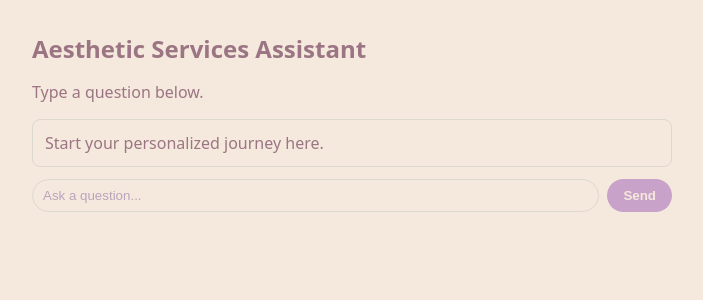
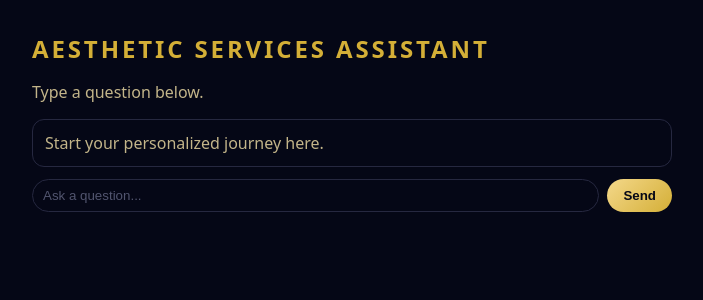
Before and after one commit to nurseericainjects-netizen/wix-ai-minimal-chatbot, a Next.js app: page / in a window 1280 px wide. Shown: the top 300 px of the page, without its empty margins (288-991 px from the left). Built offline with nearby package versions, Linux system fonts and the light colour scheme.

Commit message:
Revamp chat UI with new color scheme and styles
Updated colors and styles for chat interface elements.

```diff
--- a/app/globals.css
+++ b/app/globals.css
@@ -13,8 +13,8 @@ body {
   display: flex;
   justify-content: center;
   padding: 16px;
-  background-color: #F5E9DD; /* soft tan page background */
-  color: #927C66;            /* taupe text */
+  background-color: #050716;  /* deep navy like logo background */
+  color: #D4AF37;             /* gold */
 }
 
 /* Main chat container width */
@@ -27,20 +27,22 @@ body {
 .chat-title {
   font-size: 24px;
   margin-bottom: 8px;
-  color: #9B7583; /* soft mauve */
+  color: #D4AF37;             /* main gold */
+  letter-spacing: 0.12em;
+  text-transform: uppercase;
 }
 
 .chat-subtitle {
   margin-bottom: 16px;
-  color: #9B7583;
+  color: #C3B58A;             /* softer gold for body text */
 }
 
 /* Scrollable message area */
 .chat-messages {
-  border: 1px solid #DCD8CE;
-  border-radius: 8px;
+  border: 1px solid #262840;
+  border-radius: 12px;
   padding: 12px;
-  background-color: #F5E9DD; /* or #DCD8CE if you want slightly darker */
+  background-color: #050716;  /* keep same dark background */
   max-height: 60vh;
   overflow-y: auto;
   margin-bottom: 12px;
@@ -49,7 +51,7 @@ body {
 /* Empty state / loading text */
 .chat-empty,
 .chat-loading {
-  color: #9B7583;
+  color: #C3B58A;
 }
 
 /* Rows and bubbles */
@@ -64,23 +66,24 @@ body {
 
 .message-bubble {
   display: inline-block;
-  padding: 6px 10px;
-  border-radius: 12px;
+  padding: 8px 12px;
+  border-radius: 16px;
   max-width: 80%;
   white-space: pre-wrap;
+  box-shadow: 0 2px 6px rgba(0, 0, 0, 0.4);
 }
 
-/* User message bubble */
+/* User message bubble – outlined gold */
 .message-user {
-  background-color: #F5E9DD;
-  color: #927C66;
-  border: 1px solid #DCD8CE;
+  background-color: transparent;
+  color: #F4D88A;
+  border: 1px solid #D4AF37;
 }
 
-/* Bot message bubble */
+/* Bot message bubble – filled soft navy with gold text */
 .message-bot {
-  background-color: #E6E6F2;
-  color: #9B7583;
+  background-color: #111325;
+  color: #F4D88A;
 }
 
 /* Input row */
@@ -94,13 +97,13 @@ body {
   flex: 1;
   padding: 8px 10px;
   border-radius: 999px;
-  border: 1px solid #DCD8CE;
-  background-color: #F5E9DD;
-  color: #927C66;
+  border: 1px solid #262840;
+  background-color: #050716;
+  color: #F4D88A;
 }
 
 .chat-input-field::placeholder {
-  color: #B9A4BD; /* dusty lavender placeholder */
+  color: #52556F;
 }
 
 /* Send button */
@@ -108,13 +111,14 @@ body {
   padding: 8px 16px;
   border-radius: 999px;
   border: none;
-  background-color: #C8A2C8; /* lilac button */
-  color: #F5E9DD;
+  background: linear-gradient(135deg, #F4D88A, #D4AF37);
+  color: #050716;
   font-weight: 600;
   cursor: pointer;
 }
 
 .chat-send-button:disabled {
-  background-color: #DCD8CE;
+  background: #4b4f6a;
+  color: #C3B58A;
   cursor: default;
 }
```
